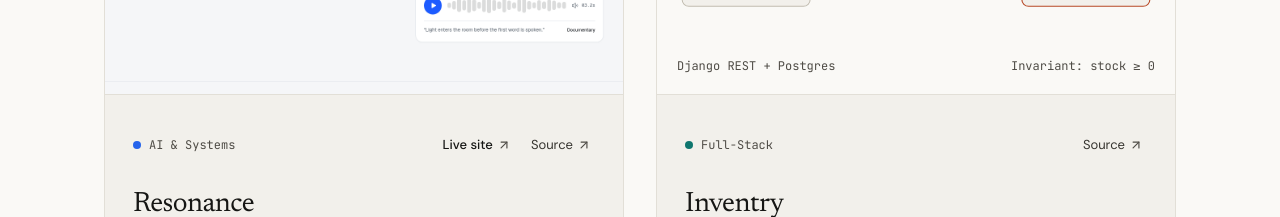
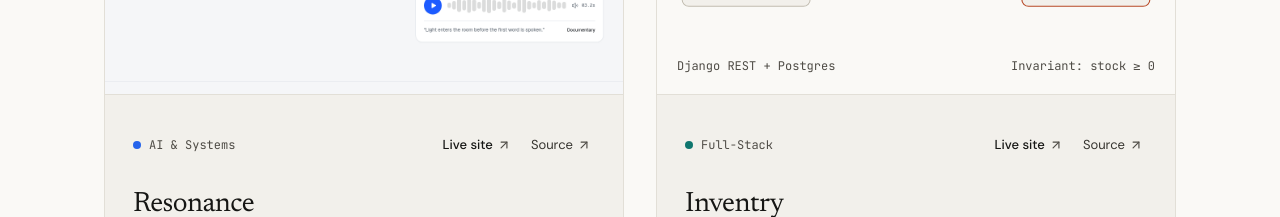
Before and after one commit to mahmudbuilds/portfolio, a React (Vite) app: page / in a window 1280 px wide. Shown: the part 1000-1217 px from the top of the page. Built offline with nearby package versions, Linux system fonts and the light colour scheme.

Commit message:
Restore liveUrl for Inventry after fixing SSR hang

```diff
--- a/src/data/portfolioData.ts
+++ b/src/data/portfolioData.ts
@@ -102,6 +102,7 @@ export const projectsData: Project[] = [
       solutionEngineered:
         "Wrapped stock-decrement workflows in atomic database transactions with row-level locks, serializing conflicting writes so stock invariants hold under concurrency.",
     },
+    liveUrl: "https://inventry-roan.vercel.app",
     githubUrl: "https://github.com/mahmudbuilds/inventry",
     featured: true,
     accentHex: "#0f766e",
```
